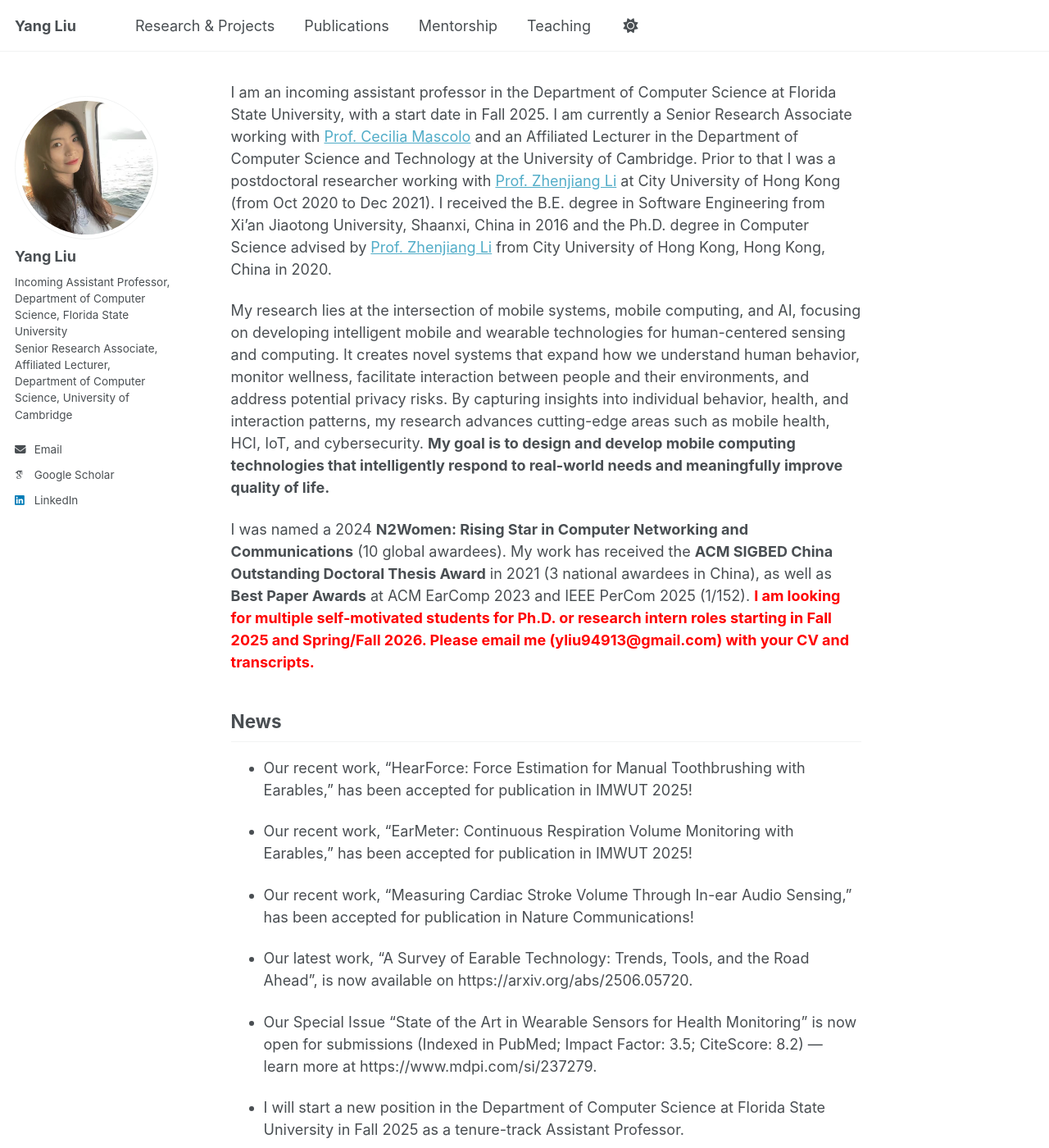
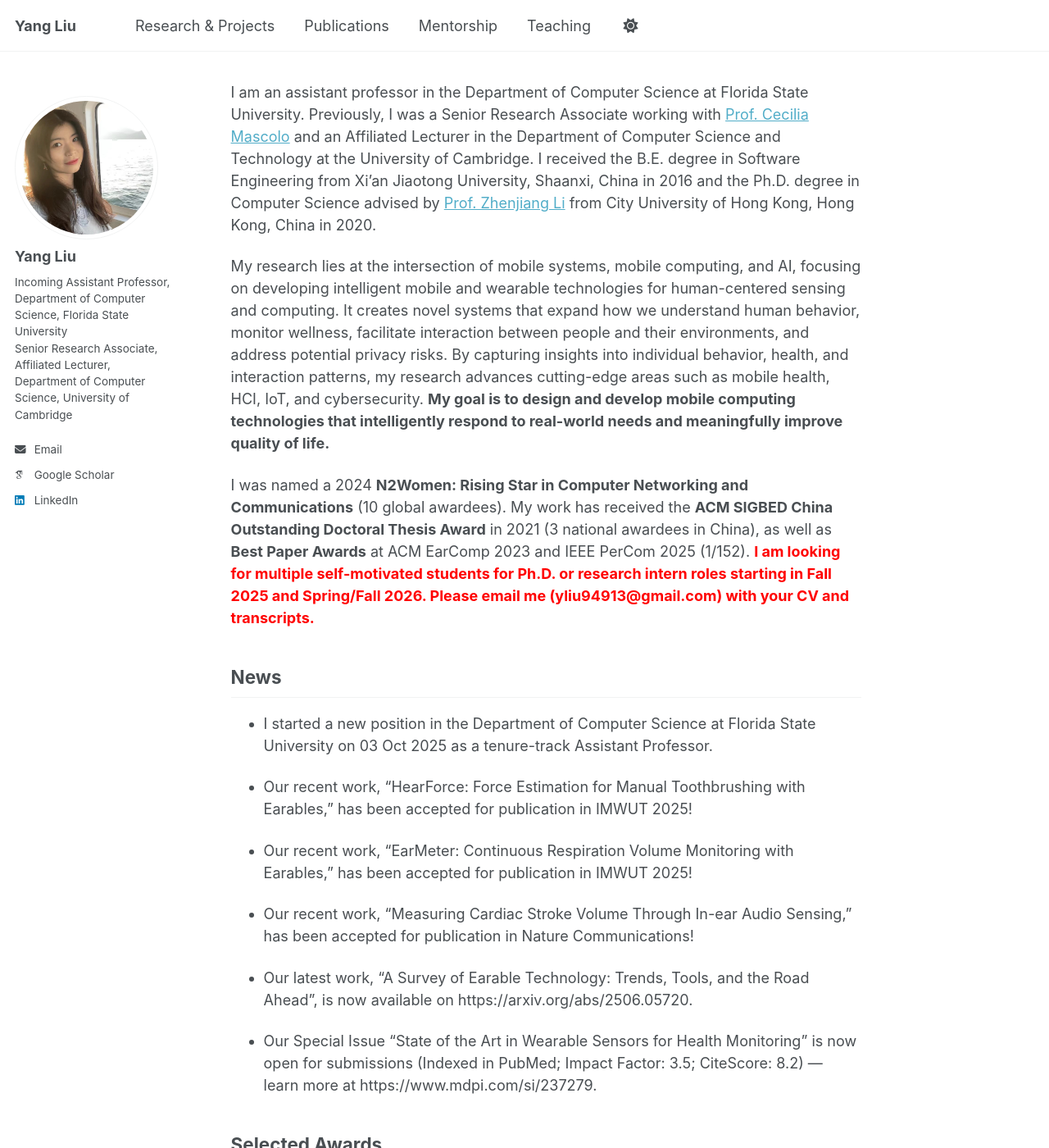
Before and after one commit to YangLiu-CS/YangLiu-CS.github.io, a Jekyll site: the page built from _pages/about.md, in a window 1280 px wide and 1400 px high. Shown: the whole window at 82% size. Built offline with Jekyll 4.4.1, drawn with Linux system fonts in a browser that asks for light colours; some web fonts are replaced.

Commit message:
Update website

```diff
--- a/_pages/about.md
+++ b/_pages/about.md
@@ -7,7 +7,7 @@ redirect_from:
   - /about.html
 ---
 
-I am an incoming assistant professor in the Department of Computer Science at Florida State University, with a start date in Fall 2025. I am currently a Senior Research Associate working with <a href="https://www.cl.cam.ac.uk/~cm542/">Prof. Cecilia Mascolo</a> and an Affiliated Lecturer in the Department of Computer Science and Technology at the University of Cambridge. Prior to that I was a postdoctoral researcher working with <a href="https://www.cs.cityu.edu.hk/~zhenjili/">Prof. Zhenjiang Li</a> at City University of Hong Kong (from Oct 2020 to Dec 2021). I received the B.E. degree in Software Engineering from Xi'an Jiaotong University, Shaanxi, China in 2016 and the Ph.D. degree in Computer Science advised by <a href="https://www.cs.cityu.edu.hk/~zhenjili/">Prof. Zhenjiang Li</a> from City University of Hong Kong, Hong Kong, China in 2020.
+I am an assistant professor in the Department of Computer Science at Florida State University. Previously, I was a Senior Research Associate working with <a href="https://www.cl.cam.ac.uk/~cm542/">Prof. Cecilia Mascolo</a> and an Affiliated Lecturer in the Department of Computer Science and Technology at the University of Cambridge. I received the B.E. degree in Software Engineering from Xi'an Jiaotong University, Shaanxi, China in 2016 and the Ph.D. degree in Computer Science advised by <a href="https://www.cs.cityu.edu.hk/~zhenjili/">Prof. Zhenjiang Li</a> from City University of Hong Kong, Hong Kong, China in 2020.
 
 <!-- A data-driven personal website -->
 <!-- ====== -->
@@ -26,6 +26,8 @@ I was named a 2024 <b>N2Women: Rising Star in Computer Networking and Communicat
 
 News
 ------
+- I started a new position in the Department of Computer Science at Florida State University on 03 Oct 2025 as a tenure-track Assistant Professor.
+
 - Our recent work, “HearForce: Force Estimation for Manual Toothbrushing with Earables,” has been accepted for publication in IMWUT 2025!
 
 - Our recent work, “EarMeter: Continuous Respiration Volume Monitoring with Earables,” has been accepted for publication in IMWUT 2025!
@@ -36,7 +38,7 @@ News
 
 - Our Special Issue "State of the Art in Wearable Sensors for Health Monitoring" is now open for submissions (Indexed in PubMed; Impact Factor: 3.5; CiteScore: 8.2) — learn more at https://www.mdpi.com/si/237279.
 
-- I will start a new position in the Department of Computer Science at Florida State University in Fall 2025 as a tenure-track Assistant Professor.
+<!-- - I will start a new position in the Department of Computer Science at Florida State University in Fall 2025 as a tenure-track Assistant Professor. -->
 
 <!-- - Our recent work Deep-Learning Based Segmentation of In-Ear Cardiac Sounds led by my Part II student, Jordan Waters, has been accepted by IEEE EMBC 2025! Congrats, Jordan!
 
```
